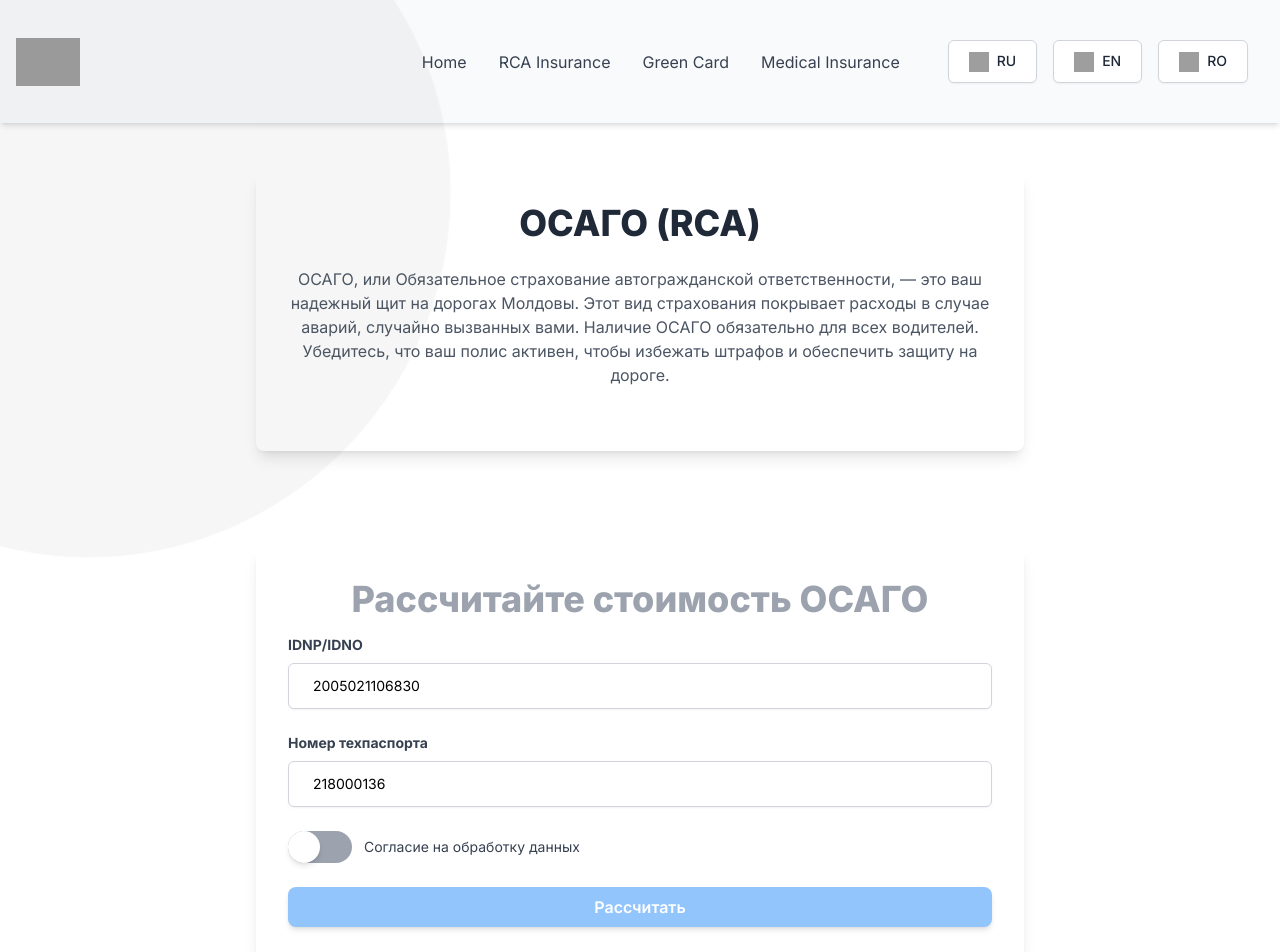
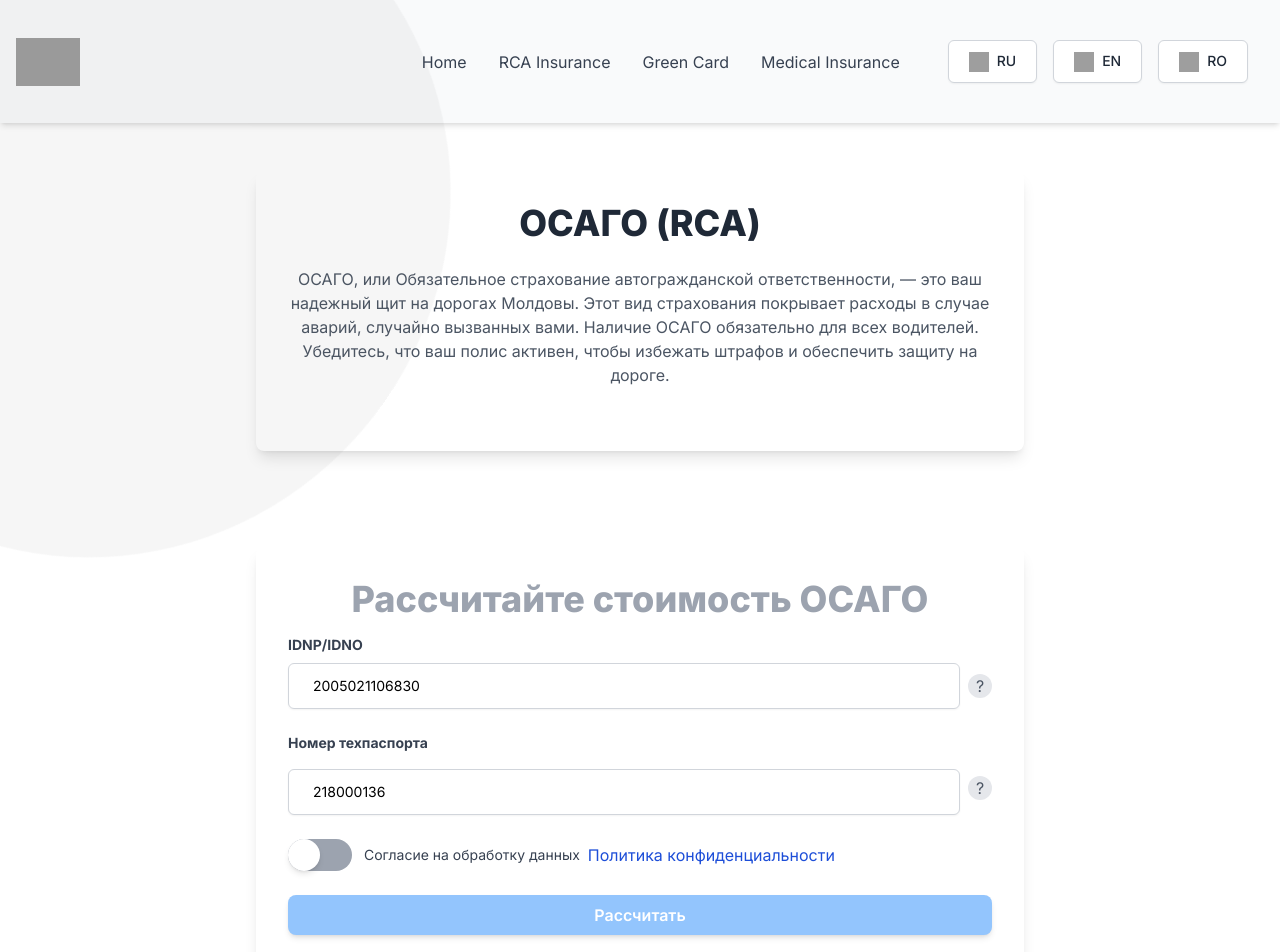
Before and after one commit to ExPressOnePro/asigurari.react, a Next.js app: page /en/rca in a window 1280 px wide. Shown: the top 952 px of the page. Built offline with nearby package versions, Linux system fonts and the light colour scheme; grey boxes are pictures that could not be loaded.

Commit message:
additional info for form Insurance (code tehpass, code in passport) image info

```diff
--- /dev/null
+++ b/app/[lang]/Privacy/page.tsx
@@ -0,0 +1,67 @@
+import React from "react";
+
+export default function Privacy() {
+  return (
+      <>
+        <div className="flex-grow flex items-center justify-center py-12 px-4 sm:px-6 lg:px-8">
+          <div className="w-full max-w-6xl">
+            <div className="p-6 sm:p-8 md:p-12">
+              <h1 className="text-3xl sm:text-4xl font-extrabold text-center text-gray-800 mb-6">
+                Политика конфиденциальности
+              </h1>
+              <div className="text-gray-600 text-sm sm:text-base leading-relaxed space-y-6">
+                <p>
+                  <strong>Общие положения</strong>
+                  <br />
+                  Настоящая «Политика безопасности обработки персональных данных»
+                  разработана в соответствии с положениями действующего
+                  национального законодательства, включая Закон № 133 от
+                  08.07.2011 о защите персональных данных, и регулирует порядок
+                  сбора и использования этой информации.
+                </p>
+                <p>
+                  <strong>Сбор персональных данных</strong>
+                  <br />
+                  Целью настоящей политики безопасности является обеспечение
+                  надлежащего уровня защиты персональных данных заинтересованных
+                  лиц.
+                </p>
+                <p>
+                  <strong>Обработка персональных данных</strong>
+                  <br />
+                  Обработка персональных данных осуществляется с использованием
+                  смешанных методов (ручных и автоматических), в соответствии с
+                  требованиями законодательства.
+                </p>
+                <p>
+                  В соответствии с положениями Закона № 133 от 08.07.2011, субъект
+                  персональных данных имеет следующие права:
+                  <ul className="list-disc list-inside mt-2 space-y-1">
+                    <li>Право на доступ к персональным данным;</li>
+                    <li>Право на вмешательство в персональные данные;</li>
+                    <li>Право на возражение против обработки персональных данных.</li>
+                  </ul>
+                </p>
+                <p>
+                  <strong>Безопасность информации</strong>
+                  <br />
+                  Меры безопасности персональных данных устанавливаются таким
+                  образом, чтобы обеспечить надлежащий уровень защиты
+                  обрабатываемых персональных данных.
+                </p>
+                <p>
+                  <strong>Принципы обработки персональных данных</strong>
+                  <br />
+                  Персональные данные обрабатываются добросовестно и в
+                  соответствии с действующими законодательными положениями.
+                </p>
+                <p>
+                  Будут приняты необходимые меры для обеспечения конфиденциальности персональных данных в соответствии с законодательством.
+                </p>
+              </div>
+            </div>
+          </div>
+        </div>
+      </>
+  );
+}
--- a/app/[lang]/rca/InsuranceRequestForm.tsx
+++ b/app/[lang]/rca/InsuranceRequestForm.tsx
@@ -1,4 +1,5 @@
 import React from "react";
+import Link from "next/link";
 
 const InsuranceRequestForm = ({
                                   IDNX,
@@ -8,7 +9,7 @@ const InsuranceRequestForm = ({
                                   isConsentGiven,
                                   setIsConsentGiven,
                                   handleSubmit,
-                                  error
+
                               }: any) => (
     <div className="flex-grow flex items-center justify-center py-12 px-4 sm:px-6 lg:px-8">
         <div className="w-full max-w-3xl">
@@ -17,24 +18,47 @@ const InsuranceRequestForm = ({
                     Рассчитайте стоимость ОСАГО
                 </h1>
                 <form onSubmit={handleSubmit} className="space-y-6">
-                    <div>
+                    <div className="relative">
                         <label htmlFor="idnx" className="block text-sm font-bold text-gray-700">
                             IDNP/IDNO
                         </label>
+                        <div className="flex items-center mt-2">
                             <input
                                 type="text"
-                            id="IDNX"
+                                id="idnx"
                                 value={IDNX}
                                 onChange={(e) => setIDNX(e.target.value)}
-                            className="mt-2 block w-full px-6 py-3 text-sm border border-gray-300 rounded-md shadow-sm placeholder-gray-400 focus:ring-blue-500 focus:border-blue-500"
+                                className="block w-full px-6 py-3 text-sm border border-gray-300 rounded-md shadow-sm placeholder-gray-400 focus:ring-blue-500 focus:border-blue-500"
                                 placeholder="Введите IDNP/IDNO"
                                 required
                             />
+                            <div className="ml-2 relative group">
+                                <button
+                                    type="button"
+                                    className="flex items-center justify-center w-6 h-6 rounded-full bg-gray-200 text-gray-600 hover:bg-gray-300 focus:outline-none"
+                                    aria-label="Дополнительная информация"
+                                >
+                                    ?
+                                </button>
+                                <div
+                                    className="absolute hidden group-hover:block bg-white border border-gray-300 shadow-lg rounded-md mt-2 px-4 py-3 text-sm text-gray-700 w-64">
+                                    <img
+                                        src="/exemplu-certificat-inmatriculare.webp"
+                                        alt="Пример IDNP/IDNO"
+                                        className="w-full h-auto mb-2 rounded-md"
+                                    />
                                 </div>
+                            </div>
+                        </div>
+                    </div>
+
                     <div>
-                        <label htmlFor="vehicleRegCertificateNumber" className="block text-sm font-bold text-gray-700">
+
+                        <label htmlFor="vehicleRegCertificateNumber"
+                               className="block text-sm font-bold text-gray-700">
                             Номер техпаспорта
                         </label>
+                        <div className="flex items-center mt-2">
                             <input
                                 type="text"
                                 id="VehicleRegistrationCertificateNumber"
@@ -44,6 +68,24 @@ const InsuranceRequestForm = ({
                                 placeholder="Введите номер техпаспорта"
                                 required
                             />
+                            <div className="ml-2 relative group">
+                                <button
+                                    type="button"
+                                    className="flex items-center justify-center w-6 h-6 rounded-full bg-gray-200 text-gray-600 hover:bg-gray-300 focus:outline-none"
+                                    aria-label="Дополнительная информация"
+                                >
+                                    ?
+                                </button>
+                                <div
+                                    className="absolute hidden group-hover:block bg-white border border-gray-300 shadow-lg rounded-md mt-2 px-4 py-3 text-sm text-gray-700 w-64">
+                                    <img
+                                        src="/idnp.webp"
+                                        alt="Пример IDNP/IDNO"
+                                        className="w-full h-auto mb-2 rounded-md"
+                                    />
+                                </div>
+                            </div>
+                        </div>
                     </div>
                     <div className="flex flex-col sm:flex-row items-center space-y-2 sm:space-y-0 sm:space-x-3">
                             <div
@@ -58,6 +100,12 @@ const InsuranceRequestForm = ({
                                 <label htmlFor="consent" className="text-sm text-gray-700 flex-grow">
                                     Согласие на обработку данных
                                 </label>
+                                <Link
+                                    href={`/Privacy`}
+                                    className="text-blue-700"
+                                >
+                                    Политика конфиденциальности
+                                </Link>
                                 <input
                                     type="checkbox"
                                     id="consent"
```
Also changed, not shown: public/ru/exemplu-certificat-inmatriculare.webp (added), public/ru/idnp.webp (added). Lines whose indentation alone changed are shown as unchanged.
